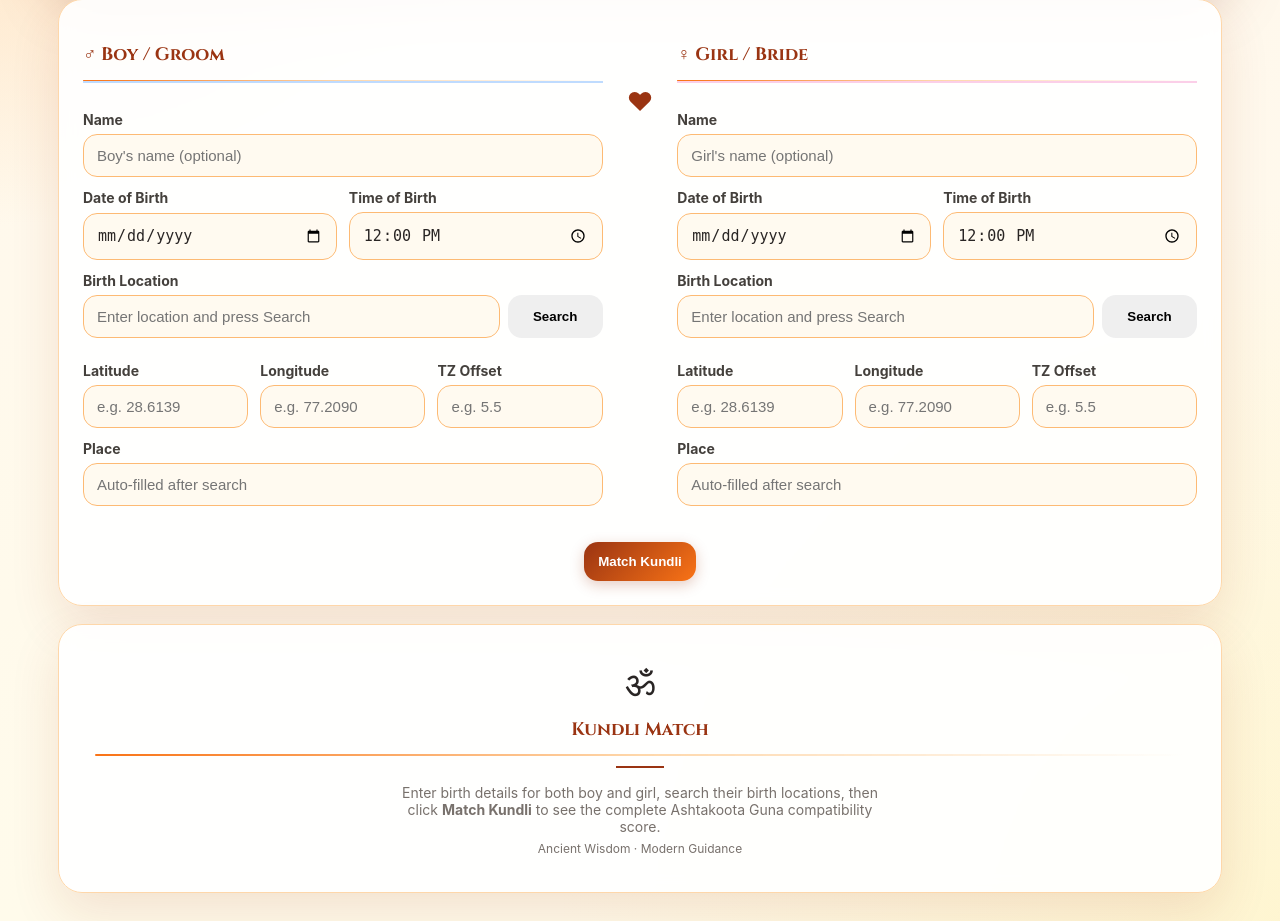
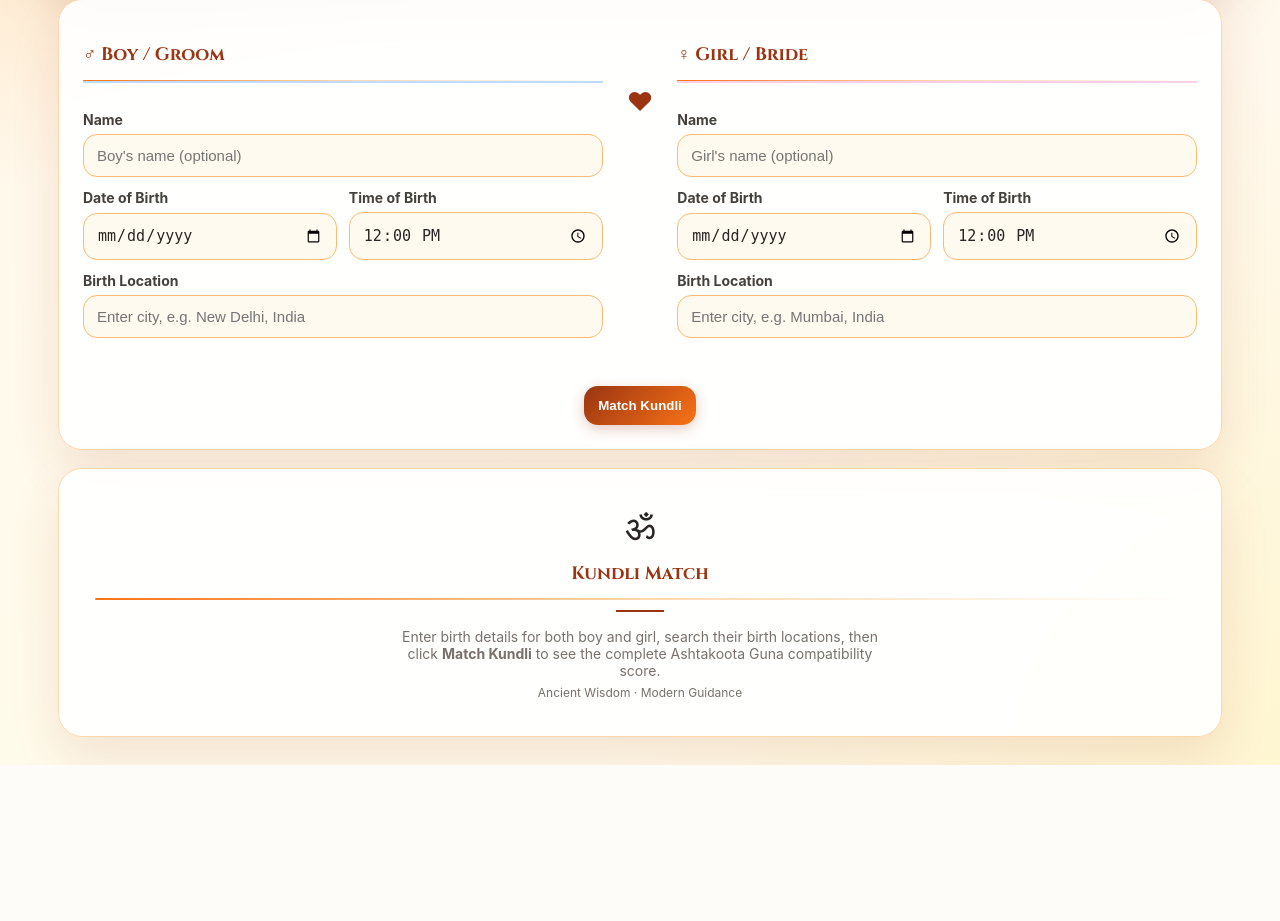
Before and after one commit to shukladeepak77/dharmapath-kundli, a Python web app: template templates/milan.html in a window 1280 px wide. Shown: the part 353-1274 px from the top of the page. After the commit the page ends 1118 px from the top, so only its background shows below. Run offline with Jinja, Linux system fonts and the light colour scheme; the template is opened without the code that fills it: most values are stand-ins (such as "Sample title", 1, 10 or a date in 2020).

Commit message:
Kundli Match: auto-search location on submit, remove search buttons

```diff
--- a/static/milan.js
+++ b/static/milan.js
@@ -9,7 +9,7 @@ function esc(s) {
 async function searchLocation(prefix) {
   const q = $(`${prefix}_location`).value.trim();
   const resultsEl = $(`${prefix}_locationResults`);
-  if (!q) return;
+  if (!q) return false;
   resultsEl.innerHTML = `<div class="loc-item">Searching…</div>`;
 
   let data = {};
@@ -19,8 +19,8 @@ async function searchLocation(prefix) {
   } catch (_) {}
 
   if (!data.results || data.results.length === 0) {
-    resultsEl.innerHTML = `<div class="loc-item">No locations found. Enter manually.</div>`;
-    return;
+    resultsEl.innerHTML = `<div class="loc-item">No locations found. Enter a valid city name.</div>`;
+    return false;
   }
   const loc = data.results[0];
   $(`${prefix}_latitude`).value  = loc.lat;
@@ -31,6 +31,7 @@ async function searchLocation(prefix) {
   $(`${prefix}_place`).value = loc.display;
   resultsEl.innerHTML =
     `<div class="loc-item"><strong>✓ ${esc(loc.display)}</strong> &nbsp;·&nbsp; Lat ${esc(loc.lat)}, Lng ${esc(loc.lng)}, TZ ${esc(loc.gmtOffset ?? "—")}</div>`;
+  return true;
 }
 
 function scoreCircleClass(rc) {
@@ -154,15 +155,30 @@ function renderMilan(data) {
 async function submitMilan(e) {
   e.preventDefault();
 
+  if (!$("b_latitude").value && $("b_location").value.trim()) {
+    const found = await searchLocation("b");
+    if (!found) {
+      $("milan_results").innerHTML = `<div class="card" style="padding:20px;text-align:center;color:#9a3412">Boy's birth location not found. Please enter a valid city name.</div>`;
+      return;
+    }
+  }
+  if (!$("g_latitude").value && $("g_location").value.trim()) {
+    const found = await searchLocation("g");
+    if (!found) {
+      $("milan_results").innerHTML = `<div class="card" style="padding:20px;text-align:center;color:#9a3412">Girl's birth location not found. Please enter a valid city name.</div>`;
+      return;
+    }
+  }
+
   const bTz = parseFloat($("b_timezone").value);
   const gTz = parseFloat($("g_timezone").value);
 
   if (!$("b_latitude").value || !$("b_longitude").value || isNaN(bTz)) {
-    $("milan_results").innerHTML = `<div class="card" style="padding:20px;text-align:center;color:#9a3412">Please search for the boy's birth location first.</div>`;
+    $("milan_results").innerHTML = `<div class="card" style="padding:20px;text-align:center;color:#9a3412">Please enter the boy's birth location.</div>`;
     return;
   }
   if (!$("g_latitude").value || !$("g_longitude").value || isNaN(gTz)) {
-    $("milan_results").innerHTML = `<div class="card" style="padding:20px;text-align:center;color:#9a3412">Please search for the girl's birth location first.</div>`;
+    $("milan_results").innerHTML = `<div class="card" style="padding:20px;text-align:center;color:#9a3412">Please enter the girl's birth location.</div>`;
     return;
   }
 
@@ -200,6 +216,4 @@ async function submitMilan(e) {
   }
 }
 
-$("b_search").addEventListener("click", () => searchLocation("b"));
-$("g_search").addEventListener("click", () => searchLocation("g"));
 $("milanForm").addEventListener("submit", submitMilan);
--- a/templates/milan.html
+++ b/templates/milan.html
@@ -67,26 +67,13 @@
               </label>
             </div>
             <label>Birth Location
-              <div class="search-row">
-                <input id="b_location" placeholder="Enter location and press Search" />
-                <button type="button" id="b_search">Search</button>
-              </div>
+              <input id="b_location" placeholder="Enter city, e.g. New Delhi, India" />
             </label>
             <div id="b_locationResults" class="location-results"></div>
-            <div class="grid-3">
-              <label>Latitude
-                <input id="b_latitude" placeholder="e.g. 28.6139" required />
-              </label>
-              <label>Longitude
-                <input id="b_longitude" placeholder="e.g. 77.2090" required />
-              </label>
-              <label>TZ Offset
-                <input id="b_timezone" placeholder="e.g. 5.5" required />
-              </label>
-            </div>
-            <label>Place
-              <input id="b_place" placeholder="Auto-filled after search" />
-            </label>
+            <input type="hidden" id="b_latitude" />
+            <input type="hidden" id="b_longitude" />
+            <input type="hidden" id="b_timezone" />
+            <input type="hidden" id="b_place" />
           </div>
 
           <!-- Heart divider -->
@@ -109,26 +96,13 @@
               </label>
             </div>
             <label>Birth Location
-              <div class="search-row">
-                <input id="g_location" placeholder="Enter location and press Search" />
-                <button type="button" id="g_search">Search</button>
-              </div>
+              <input id="g_location" placeholder="Enter city, e.g. Mumbai, India" />
             </label>
             <div id="g_locationResults" class="location-results"></div>
-            <div class="grid-3">
-              <label>Latitude
-                <input id="g_latitude" placeholder="e.g. 28.6139" required />
-              </label>
-              <label>Longitude
-                <input id="g_longitude" placeholder="e.g. 77.2090" required />
-              </label>
-              <label>TZ Offset
-                <input id="g_timezone" placeholder="e.g. 5.5" required />
-              </label>
-            </div>
-            <label>Place
-              <input id="g_place" placeholder="Auto-filled after search" />
-            </label>
+            <input type="hidden" id="g_latitude" />
+            <input type="hidden" id="g_longitude" />
+            <input type="hidden" id="g_timezone" />
+            <input type="hidden" id="g_place" />
           </div>
         </div>
 
@@ -152,6 +126,6 @@
     </div>
   </div>
 
-  <script src="/static/milan.js?v=1"></script>
+  <script src="/static/milan.js?v=2"></script>
 </body>
 </html>
```
